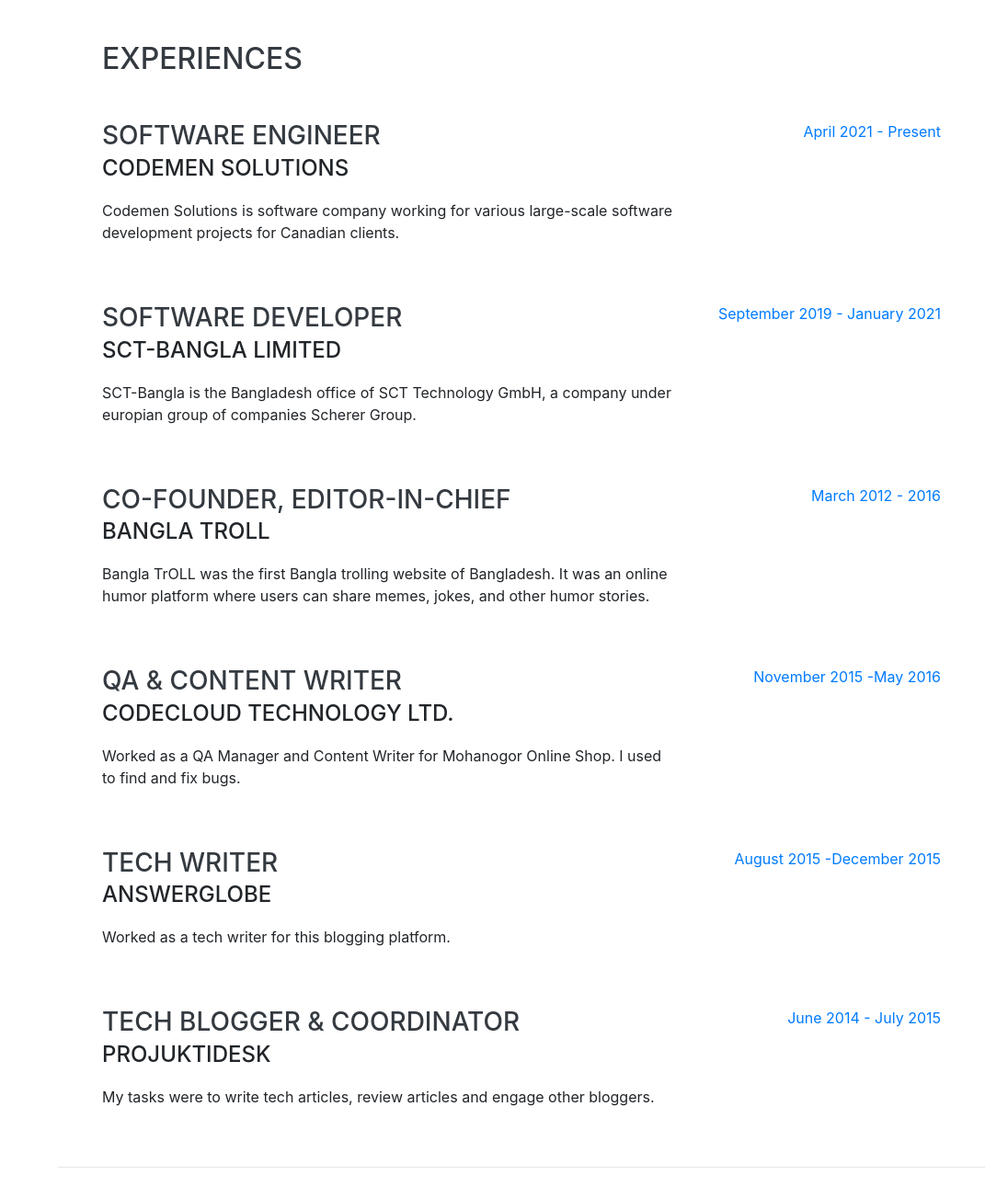
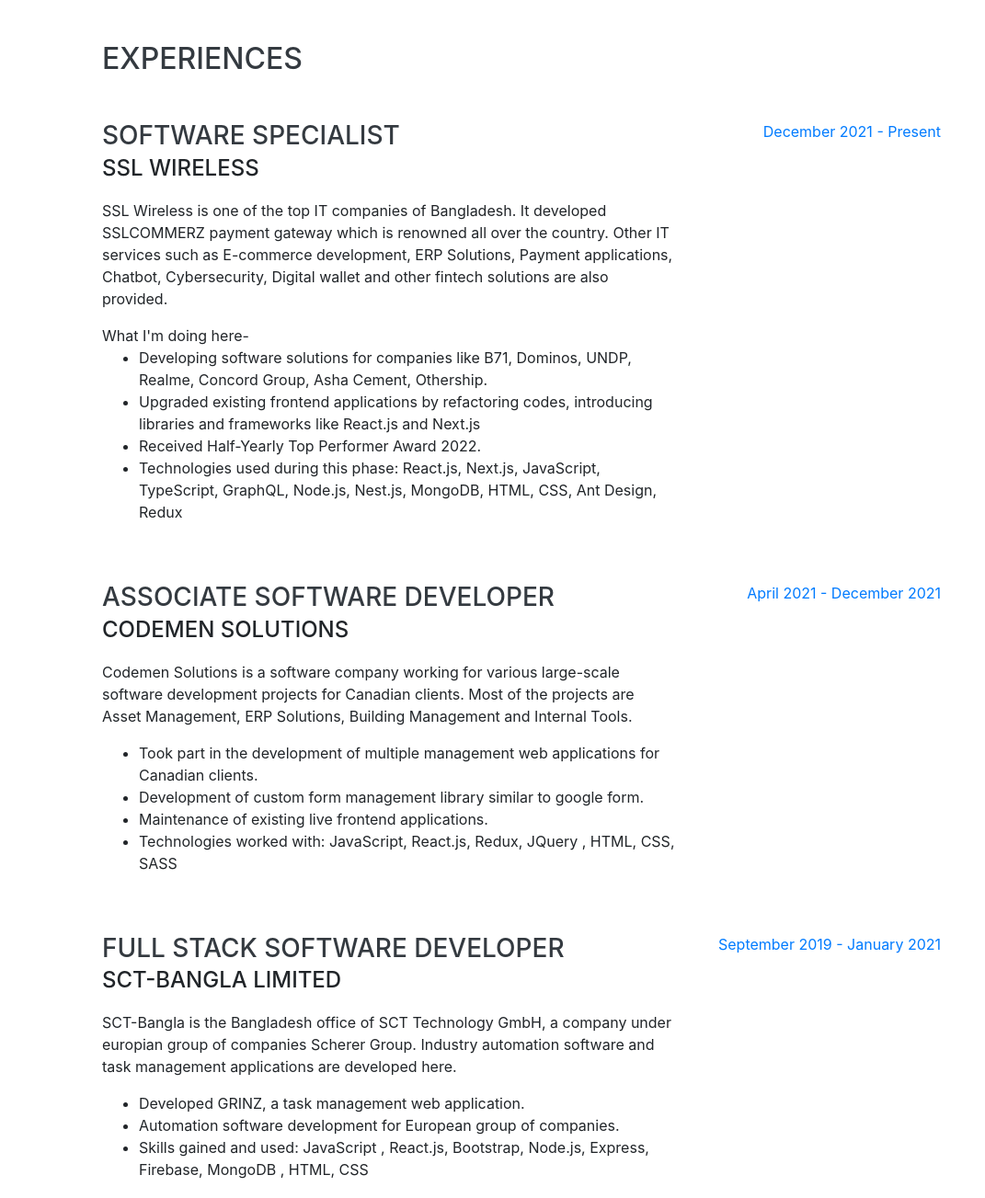
Before and after one commit to raadu/raadu.github.io, a website with bundled scripts: page index.html in a window 1280 px wide. Shown: the part 804-2107 px from the top of the page at 92% size, without its empty margins (209-1280 px from the left). Built offline with nearby package versions, Linux system fonts and the light colour scheme; a web font is replaced by a local one.

Commit message:
experience section updated

```diff
--- a/index.html
+++ b/index.html
@@ -57,7 +57,7 @@
                 <h1 class="mb-0">Raiyad
                     <span class="text-primary">Raad</span>
                 </h1>
-                <div class="subheading mb-5">Dhanmondi, Dhaka · Bangladesh ·
+                <div class="subheading mb-5">Dhaka · Bangladesh ·
                     <a href="mailto:name@email.com">raiyad.raad@gmail.com</a>
                 </div>
                 <p class="lead mb-5">Software developer and open-source technology enthusiast. Experienced in working and managing small teams. I always admire change and adapt to new technologies and environments. Love to craft softwares that make impacts on the mass people. Ready to get out of my own comfort zone and push myself to the limit to do things I love.</p>
@@ -80,19 +80,62 @@
                 <h2 class="mb-5">Experiences</h2>
                 <div class="resume-item d-flex flex-column flex-md-row justify-content-between mb-5">
                     <div class="resume-content">
-                        <h3 class="mb-0">Software Engineer</h3>
-                        <div class="subheading mb-3">Codemen Solutions</div>
-                        <p>Codemen Solutions is software company working for various large-scale software development projects for Canadian clients.</p>
+                        <h3 class="mb-0">Software Specialist</h3>
+                        <div class="subheading mb-3">SSL Wireless</div>
+                        <p>SSL Wireless is one of the top IT companies of Bangladesh. It developed SSLCOMMERZ payment gateway which is renowned
+                            all over the country. Other IT services such
+                            as E-commerce development, ERP Solutions, Payment applications, Chatbot, Cybersecurity, Digital wallet and other
+                            fintech solutions are also provided. </p>
+                        <div>What I'm doing here-</div>
+                        <ul>
+                            <li>Developing software solutions for companies like B71, Dominos, UNDP,
+                                Realme, Concord Group, Asha Cement, Othership.</li>
+                            <li>Upgraded existing frontend applications by refactoring codes, introducing libraries and frameworks like
+                                React.js
+                                and Next.js</li>
+                            <li>Received Half-Yearly Top Performer Award 2022.</li>
+                            <li>Technologies used during this phase: React.js, Next.js, JavaScript, TypeScript, GraphQL, Node.js, Nest.js,
+                                MongoDB, HTML, CSS, Ant Design, Redux</li>
+                        </ul>
                     </div>
                     <div class="resume-date text-md-right">
-                        <span class="text-primary">April 2021 - Present</span>
+                        <span class="text-primary">December 2021 - Present</span>
                     </div>
                 </div>
                 <div class="resume-item d-flex flex-column flex-md-row justify-content-between mb-5">
                     <div class="resume-content">
-                        <h3 class="mb-0">Software Developer</h3>
+                        <h3 class="mb-0">Associate Software Developer</h3>
+                        <div class="subheading mb-3">Codemen Solutions</div>
+                        <p>Codemen Solutions is a software company working for various large-scale software development projects for
+                            Canadian
+                            clients. Most of the projects are Asset Management, ERP Solutions, Building
+                            Management and Internal Tools.</p>
+                        <ul>
+                            <li>Took part in the development of multiple management web applications
+                                for Canadian clients.</li>
+                            <li>Development of custom form management library similar to google form.</li>
+                            <li>
+                                Maintenance of existing live frontend applications.
+                            </li>
+                            <li>Technologies worked with: JavaScript, React.js, Redux, JQuery , HTML, CSS, SASS</li>
+                        </ul>
+                    </div>
+                    <div class="resume-date text-md-right">
+                        <span class="text-primary">April 2021 - December 2021</span>
+                    </div>
+                </div>
+                <div class="resume-item d-flex flex-column flex-md-row justify-content-between mb-5">
+                    <div class="resume-content">
+                        <h3 class="mb-0">Full Stack Software Developer</h3>
                         <div class="subheading mb-3">SCT-Bangla Limited</div>
-                        <p>SCT-Bangla is the Bangladesh office of SCT Technology GmbH, a company under europian group of companies Scherer Group.</p>
+                        <p>SCT-Bangla is the Bangladesh office of SCT Technology GmbH, a company under europian group of companies Scherer
+                            Group. Industry automation software and task management applications are developed here. </p>
+                        <ul>
+                            <li>Developed GRINZ, a task management web application.</li>
+                            <li>Automation software development for European group of companies.</li>
+                            <li>Skills gained and used: JavaScript , React.js, Bootstrap, Node.js, Express, Firebase, MongoDB ,
+                                HTML, CSS </li>
+                        </ul>
                     </div>
                     <div class="resume-date text-md-right">
                         <span class="text-primary">September 2019 - January 2021</span>
```
